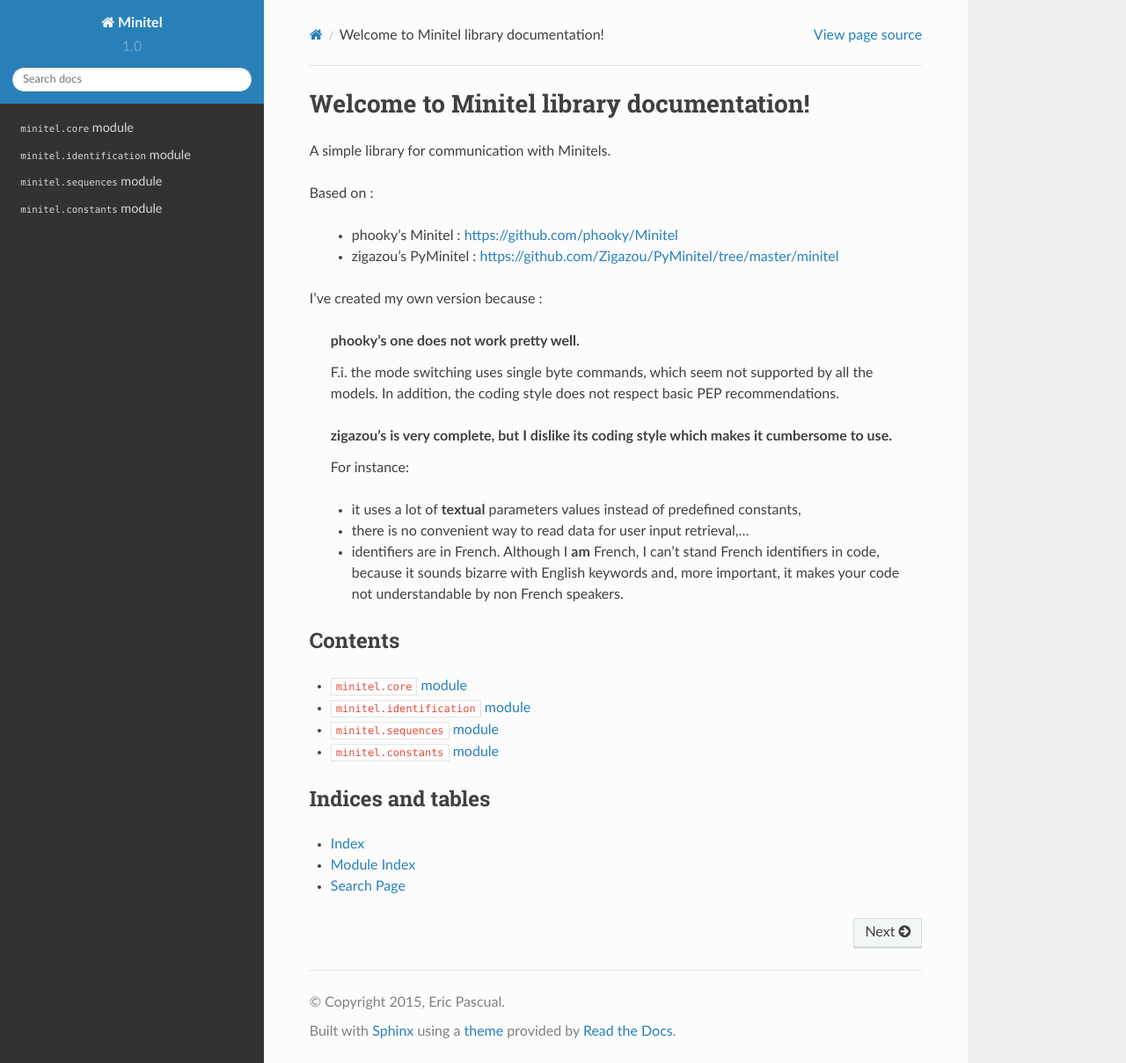
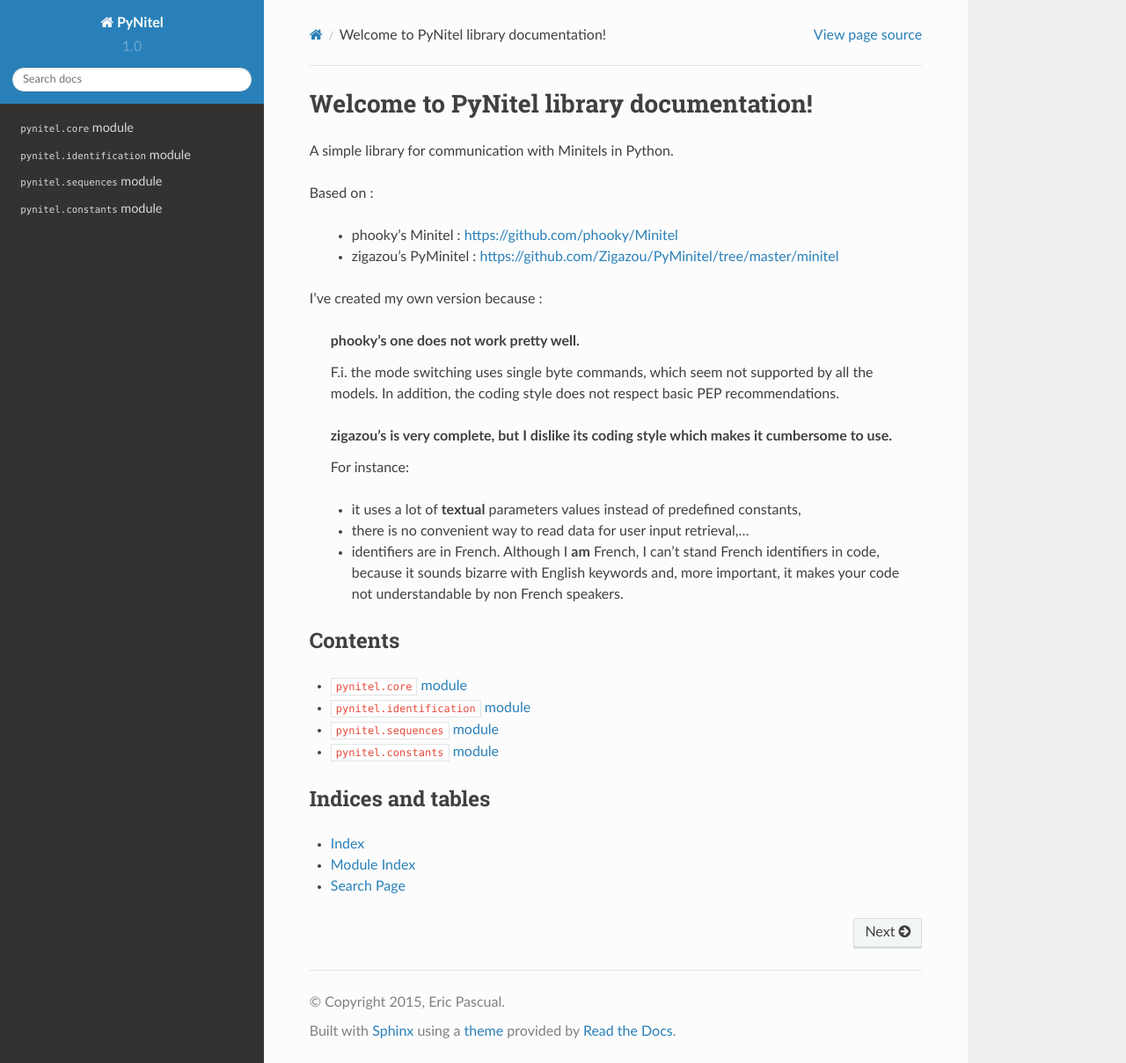
Before and after one commit to pobot-pybot/pybot-minitel, a Sphinx documentation site: the page built from doc/source/index.rst, in a window 1280 px wide and 1209 px high. Shown: the whole window at 88% size. Built offline with Sphinx 7.4.7 and the Read the Docs theme 2.0.0, drawn with Linux system fonts in a browser that asks for light colours.

Commit message:
documentation updates

```diff
--- a/doc/source/conf.py
+++ b/doc/source/conf.py
@@ -53,7 +53,7 @@
 master_doc = 'index'
 
 # General information about the project.
-project = u'Minitel'
+project = u'PyNitel'
 copyright = u'2015, Eric Pascual'
 author = u'Eric Pascual'
 
@@ -232,7 +232,7 @@
 # (source start file, target name, title,
 #  author, documentclass [howto, manual, or own class]).
 latex_documents = [
-  (master_doc, 'Minitel.tex', u'Minitel Documentation',
+  (master_doc, 'PyNitel.tex', u'PyNitel Documentation',
    u'Eric Pascual', 'manual'),
 ]
 
@@ -262,7 +262,7 @@
 # One entry per manual page. List of tuples
 # (source start file, name, description, authors, manual section).
 man_pages = [
-    (master_doc, 'minitel', u'Minitel Documentation',
+    (master_doc, 'pynitel', u'PyNitel Documentation',
      [author], 1)
 ]
 
@@ -276,8 +276,8 @@
 # (source start file, target name, title, author,
 #  dir menu entry, description, category)
 texinfo_documents = [
-  (master_doc, 'minital', u'Minitel Documentation',
-   author, 'Minitel', 'Simple Python library for communicating with a Minitel.',
+  (master_doc, 'pynitel', u'PyNitel Documentation',
+   author, 'PyNitel', 'Simple Python library for communicating with a Minitel.',
    'Miscellaneous'),
 ]
 
--- a/doc/source/constants.rst
+++ b/doc/source/constants.rst
@@ -1,6 +1,6 @@
-``minitel.constants`` module
+``pynitel.constants`` module
 ============================
 
-.. automodule:: minitel.constants
+.. automodule:: pynitel.constants
     :members:
     :show-inheritance:
--- a/doc/source/core.rst
+++ b/doc/source/core.rst
@@ -1,6 +1,6 @@
-``minitel.core`` module
+``pynitel.core`` module
 =======================
 
-.. automodule:: minitel.core
+.. automodule:: pynitel.core
     :members:
     :show-inheritance:
--- a/doc/source/identification.rst
+++ b/doc/source/identification.rst
@@ -1,6 +1,6 @@
-``minitel.identification`` module
+``pynitel.identification`` module
 =================================
 
-.. automodule:: minitel.identification
+.. automodule:: pynitel.identification
     :members:
     :show-inheritance:
--- a/doc/source/index.rst
+++ b/doc/source/index.rst
@@ -1,8 +1,8 @@
 
-Welcome to Minitel library documentation!
+Welcome to PyNitel library documentation!
 =========================================
 
-A simple library for communication with Minitels.
+A simple library for communication with Minitels in Python.
 
 Based on :
 
--- a/doc/source/sequences.rst
+++ b/doc/source/sequences.rst
@@ -1,6 +1,6 @@
-``minitel.sequences`` module
+``pynitel.sequences`` module
 ============================
 
-.. automodule:: minitel.sequences
+.. automodule:: pynitel.sequences
     :members:
     :show-inheritance:
```
